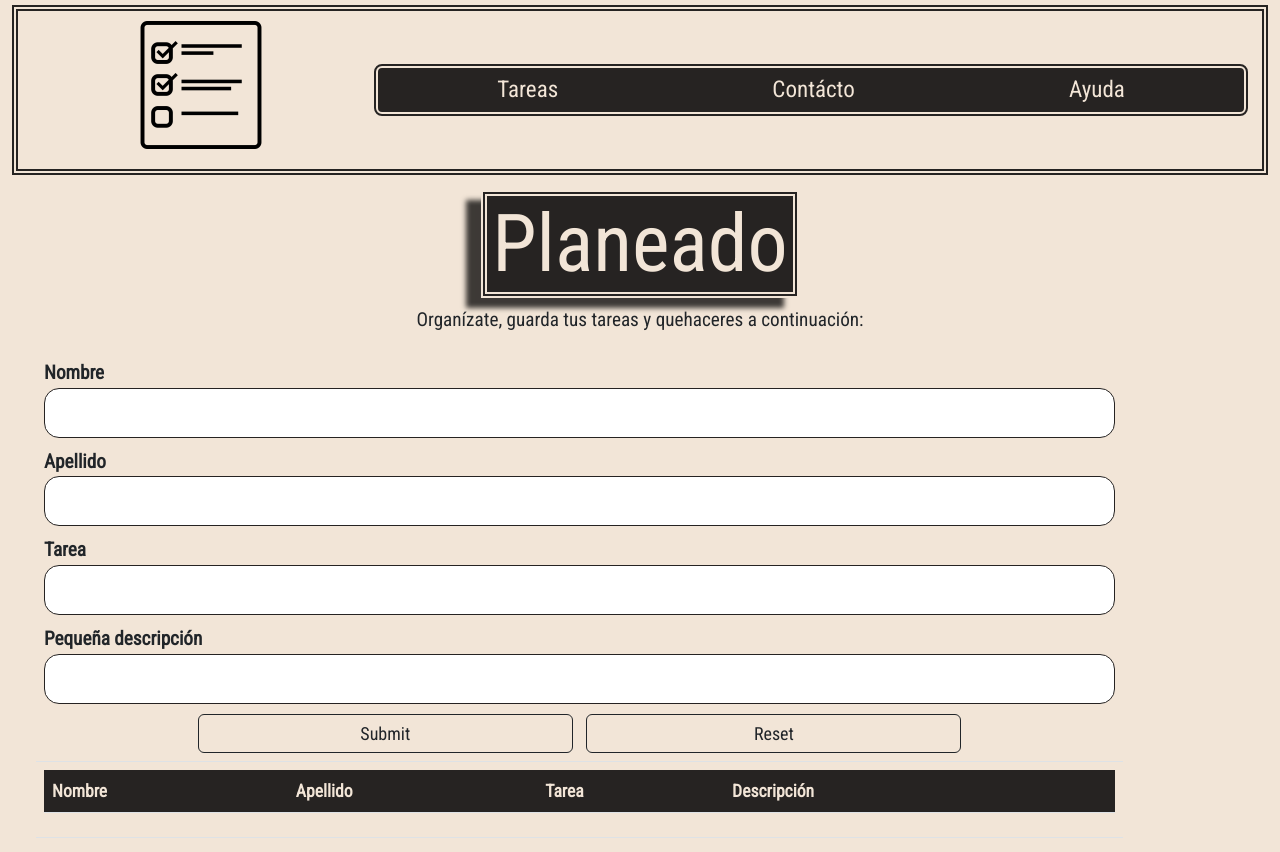
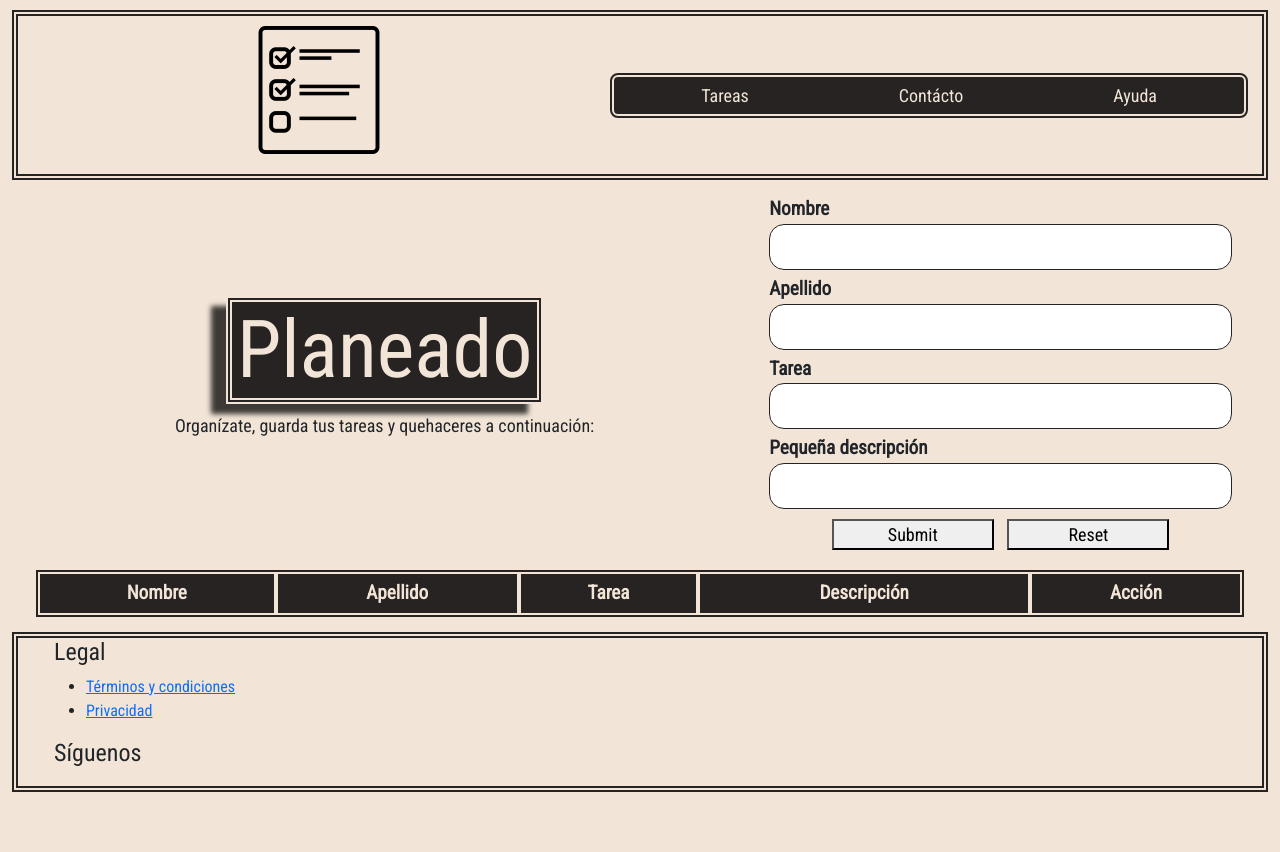
Before and after one commit to Franco-Odone/proyecto2M1BUDD, a plain HTML site: page index.html in a window 1280 px wide. After the commit the page ends 800 px from the top, so only its background shows below. Drawn offline with nearby package versions, Linux system fonts and the light colour scheme.

Commit message:
Noveno commit adición footer/avances css

```diff
--- a/index.html
+++ b/index.html
@@ -35,57 +35,64 @@
             </div>
 
             <div class="container-fluid crudForm">
-                <table class="table">
-                    <tr>
-                        <td>
                 <form action="">
-                                <div>
+                    <div class="container-fluid">
                         <label for="nombre">Nombre</label>
                         <input type="text" name="nombre" id="nombre" required>
                     </div>
-                                <div>
+                    <div class="container-fluid">
                         <label for="apellido">Apellido</label>
                         <input type="text" name="apellido" id="apellido" required>
                     </div>
-                                <div>
+                    <div class="container-fluid">
                         <label for="tarea">Tarea</label>
                         <input type="text" name="tarea" id="tarea" required>
                     </div>
-                                <div>
+                    <div class="container-fluid">
                         <label for="descripcion">Pequeña descripción</label>
                         <input type="text" name="descripcion" id="descripcion" required>
                     </div>
-                                <div class="button">
-                                    <button type="submit" class="btn btn-outline-dark">Submit</button>
-                                    <button type="reset" class="btn btn-outline-dark">Reset</button>
+                    <div class="button container-fluid">
+                        <button type="submit">Submit</button>
+                        <button type="reset">Reset</button>
                     </div>
                 </form>
-                        </td>
-                    </tr>
-                    <tr>
-                        <td>
-                            <table class="table mainTable" id="listaTareas">
-                                <thead>
+            </div>
+            <div class="container-fluid crudTable">
+                <table class="mainTable" id="listaTareas">
+                    <thead class="thead">
                         <th>Nombre</th>
                         <th>Apellido</th>
                         <th>Tarea</th>
                         <th>Descripción</th>
                         <!-- La celda de abajo es para posteriormente añadir los botones de eliminar y editar. -->
-                                    <th></th>
+                        <th>Acción</th>
                     </thead>
                     <tbody id="tbody">
 
                     </tbody>
                 </table>
-                        </td>
-                    </tr>
-                </table>
             </div>
         </div>
     </main>
-    <footer>
-        <div>
-
+    <footer class="container-fluid">
+        <div class="footer__div container-fluid" id="footer">
+            <div class="footer__div-div container-fluid">
+                <h4>Legal</h4>
+                <ul>
+                    <li><a href="#">Términos y condiciones</a></li>
+                    <li><a href="#">Privacidad</a></li>
+                </ul>
+            </div>
+            <div class="footer__div-div container-fluid">
+                <h4>Síguenos</h4>
+                <div class="redes">
+                    <a href="https://www.facebook.com" target="_blank"><i class="fa-brands fa-facebook-f"></i></a>
+                    <a href="https://twitter.com" target="_blank"><i class="fa-brands fa-twitter"></i></a>
+                    <a href="https://www.instagram.com" target="_blank"><i class="fa-brands fa-instagram"></i></a>
+                    <a href="https://www.tiktok.com" target="_blank"><i class="fa-brands fa-tiktok"></i></a>
+                </div>
+            </div>
         </div>
     </footer>
     <script src="https://cdn.jsdelivr.net/npm/bootstrap@5.2.0/dist/js/bootstrap.bundle.min.js"
--- a/style/style.css
+++ b/style/style.css
@@ -7,7 +7,7 @@
 /* Header */
 
 header {
-    margin: 5px 0;
+    margin: 10px;
     padding: 10px;
     border: 6px double #262322;
     min-width: fit-content;
@@ -22,11 +22,12 @@ header {
     grid-template-areas:
         "a a a a"
         "b b b b";
+    justify-items: center;
+    align-items: center;
 }
 
 .header__div>a {
     grid-area: a;
-    justify-self: center;
 }
 
 .header__div>a>img {
@@ -35,7 +36,6 @@ header {
 
 .header__div>nav {
     grid-area: b;
-    justify-self: center;
     margin-top: 10px;
     text-align: center;
     background-color: #262322;
@@ -48,7 +48,7 @@ header {
 .header__div>nav>a {
     color: #f2e5d7;
     font-weight: 400;
-    font-size: larger;
+    font-size: large;
     text-decoration: none;
 }
 
@@ -66,8 +66,7 @@ header {
 
     .header__div {
         grid-template-areas:
-            "a b b b"
-            "a b b b";
+            "a b";
     }
 
     .header__div>a>img {
@@ -104,31 +103,33 @@ header {
 main {
     margin: 15px 0;
     min-width: fit-content;
-    height: 100vh;
 }
 
-/* Titulo */
 
 .crud {
     padding: 0;
     box-sizing: border-box;
     display: grid;
+    grid-template-areas:
+    "a a a a"
+    "b b b b"
+    "c c c c";
     justify-items: center;
     align-items: center;
-    grid-template-areas:
-        "a a a a"
-        "b b b b ";
 }
+
+/* Titulo */
 
 .crud>.titulo {
     grid-area: a;
     display: flex;
     flex-direction: column;
     align-items: center;
+    justify-content: space-evenly;
 }
 
 .crud>.titulo>h1 {
-    font-size: 5rem;
+    font-size: 4rem;
     color: #f2e5d7;
     padding: 0 5px;
     border: 6px double #f2e5d7;
@@ -138,66 +139,129 @@ main {
 
 .crud>.titulo>p {
     text-align: center;
-    font-size: larger;
+    font-size: large;
 }
 
 /* Formulario CRUD */
 
 .crud>.crudForm {
     grid-area: b;
+    display: flex;
+    flex-direction: column;
+    justify-content: center;
 }
 
-.crud>.crudForm>table {
-    width: 90%;
+.crud>.crudForm> form div:not(:last-child) {
+    display: flex;
+    flex-direction: column;
 }
 
-.crud>.crudForm>table form label {
-    font-size: larger;
+.crud>.crudForm> form label {
+    font-size: large;
     font-weight: 600;
 }
 
-.crud>.crudForm>table form input {
-
+.crud>.crudForm> form input {
     width: 100%;
-    padding: 12px 0;
-    margin-bottom: 10px;
-    box-sizing: border-box;
+    padding: 10px;
+    margin-bottom: 5px;
     border: 1px solid #262322;
     border-radius: 15px;
 }
 
-.crud>.crudForm>table form .button {
+.crud>.crudForm> form .button {
     text-align: center;
 }
 
-.crud>.crudForm>table form .button button[type=submit],
+.crud>.crudForm> form .button button[type=submit],
 button[type=reset] {
     width: 35%;
-    padding: 5px 15px;
-    margin: 0 5px;
+    padding: 0;
+    margin: 5px 5px;
     text-align: center;
     font-size: large;
 }
 
-.crud>.crudForm>table .mainTable {
-    width: 100%;
+
+
+/* Tabla CRUD */
+
+.crud>.crudTable {
+    grid-area: c;
 }
 
-.crud>.crudForm>table .mainTable thead tr {
+.crud>.crudTable>.mainTable {
+    width: 100%;
+    margin: 15px 0 0 0;
+    padding: 0;
+    overflow: auto;
+    /* border-collapse: collapse; */
+}
+
+.crud>.crudTable>.mainTable tr,
+td {
+    border: none;
+    width: fit-content;
+}
+
+.crud>.crudTable>.mainTable>thead>tr {
+    outline: 2px solid #262322;
+    background-color: #262322;
+    color: #f2e5d7;
+    border: none;
+}
+
+.crud>.crudTable>.mainTable thead tr th {
+    font-size: larger;
+    padding: 5px;
+    border: 4px solid #f2e5d7;
+    text-align: center;
+}
+
+.crud>.crudTable>.mainTable tbody>tr:nth-child(even) {
     background-color: #262322;
     color: #f2e5d7;
 }
 
-.crud>.crudForm>table .mainTable thead tr th {
-    font-size: 1.1rem;
+.crud>.crudTable>.mainTable tbody>tr a {
+    margin: 0 10px;
+    cursor: pointer;
 }
 
-.crud>.crudForm>table .mainTable tbody>tr:nth-child(even) {
-    background-color: #262322;
-    color: #f2e5d7;
+.crud>.crudTable>.mainTable tbody>tr td {
+    font-size: larger;
+    padding: 5px;
 }
 
-.crud>.crudForm>table .mainTable tbody>tr a {
-    margin-left: 15px;
-    cursor: pointer;
+/* Main responsive */
+
+@media screen and (min-width: 768px) {
+
+    .crud {
+        grid-template-areas:
+        "a a b b"
+        "a a b b"
+        "c c c c";
+    }
+
+    /* Titulo */
+
+    .crud>.titulo>h1 {
+        font-size: 5rem;
+    }
+
+    /* Formulario CRUD */
+
+    .crud>.crudForm> form label {
+        font-size: larger;
+    }
 }
+
+/* Footer */
+
+footer {
+    min-width: fit-content;
+    border: 6px double #262322;
+    margin: 10px 0 5px 0;
+    padding-bottom: 10px;
+}
```
Lines whose indentation alone changed are shown as unchanged.
